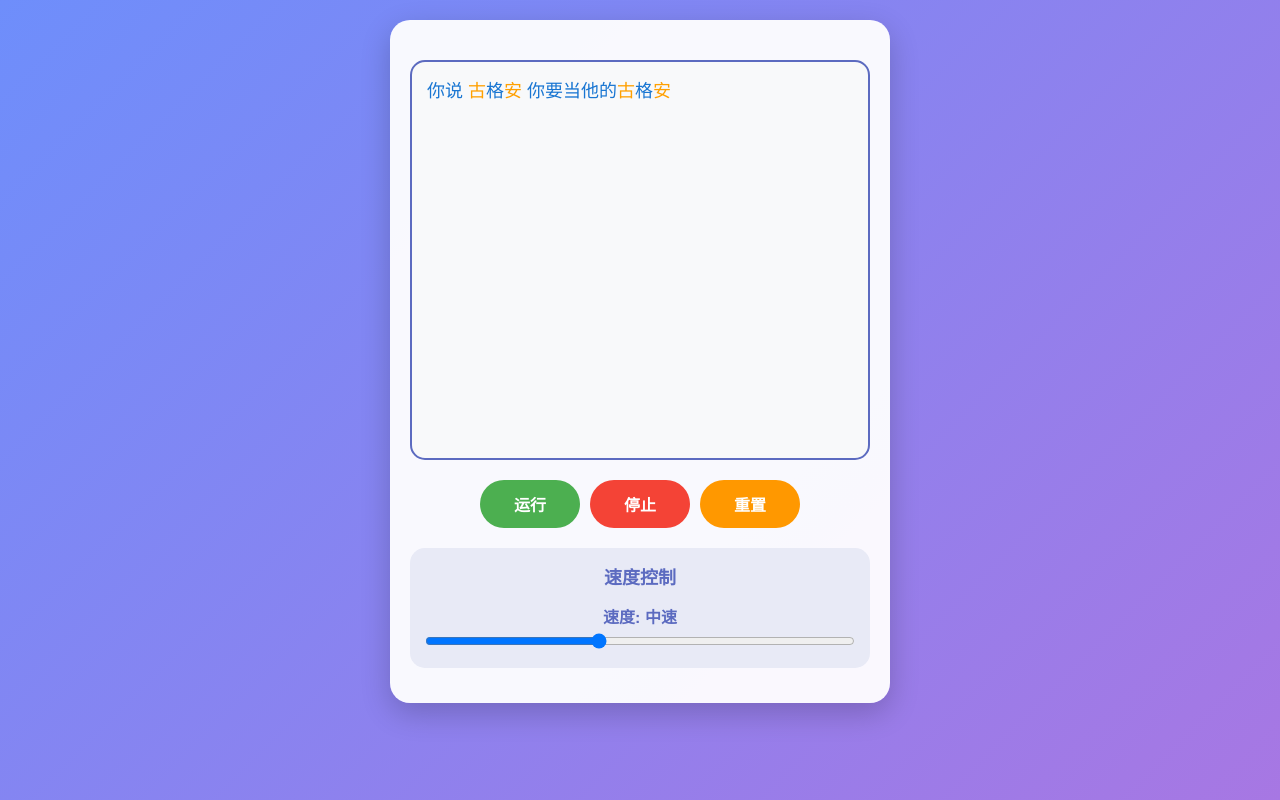
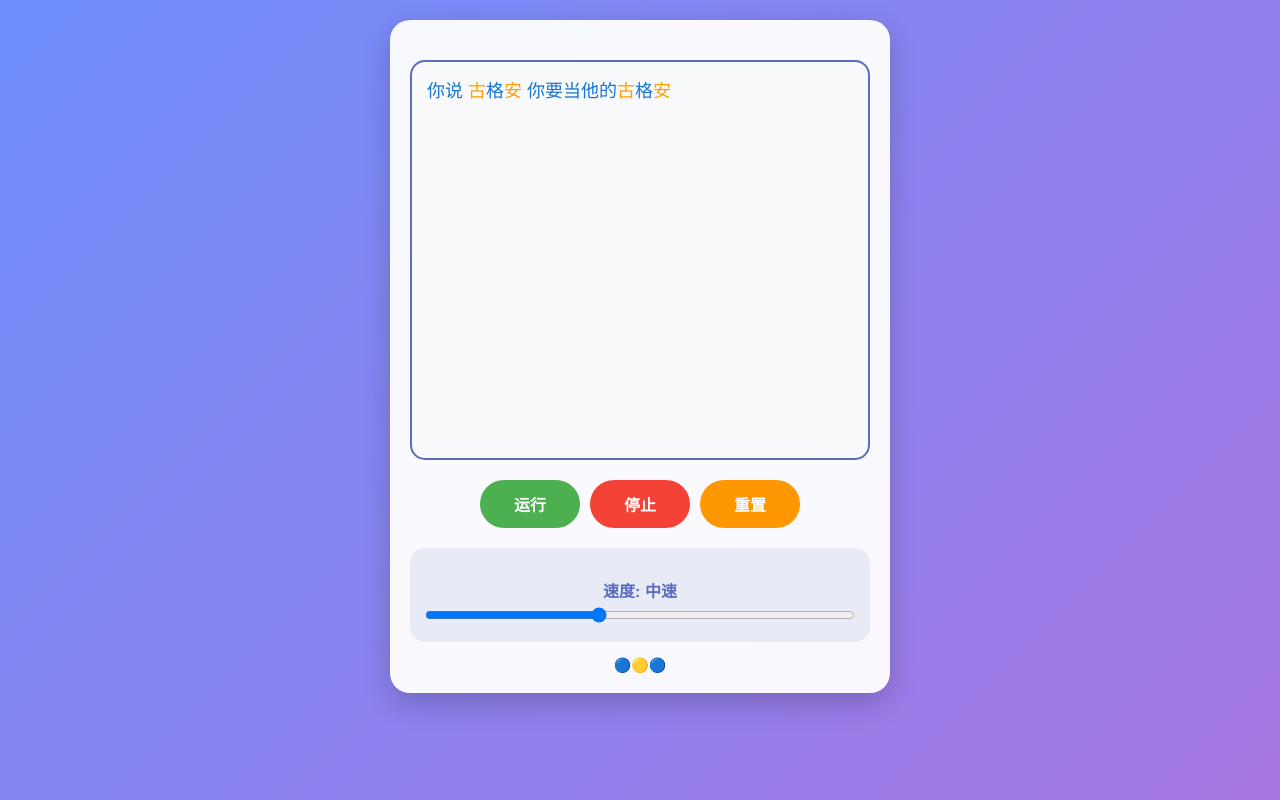
Before and after one commit to Yesenia666/Yongji, a plain HTML site: page index.html in a window 1280 px wide. Drawn offline with Linux system fonts and the light colour scheme.

Commit message:
Update index.html

```diff
--- a/index.html
+++ b/index.html
@@ -131,7 +131,7 @@
         </div>
 
         <div class="settings">
-            <h3>速度控制</h3>
+
 
             <div class="speed-control">
                 <label for="speedRange">速度: <span id="speedValue">中速</span></label>
@@ -140,7 +140,7 @@
         </div>
 
         <div class="info">
-            <p> </p>
+            <p>🔵🟡🔵</p>
         </div>
     </div>
 
```
